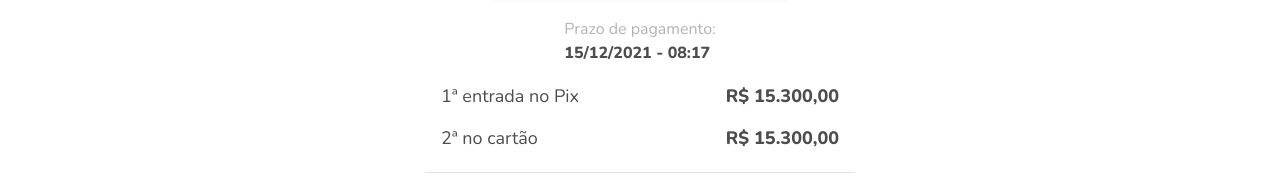
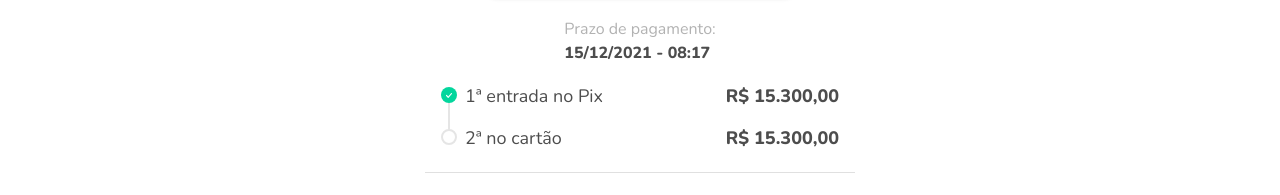
Before and after one commit to WagnerEsser/payment-screens, a React (Create React App) app: page /pix-card in a window 1280 px wide. Shown: the part 677-872 px from the top of the page. Built offline with nearby package versions, Linux system fonts and the light colour scheme.

Commit message:
feat(pix-card-page): radio steps

```diff
--- a/src/components/PaymentFormCard/RadioSelector/index.tsx
+++ b/src/components/PaymentFormCard/RadioSelector/index.tsx
@@ -2,18 +2,24 @@ import { Box } from '@mui/material'
 import checkIcon from 'src/assets/Check.svg'
 import { type Props } from './types'
 
-const RadioSelector = ({ selected }: Props) => (
+const getBorder = (beforeSelected: Props['beforeSelected'], selected: Props['selected']) => {
+  if (beforeSelected) return '2px solid #03D69D'
+  if (!selected) return '2px solid #E5E5E5'
+  return undefined
+}
+
+const RadioSelector = ({ size, beforeSelected, selected }: Props) => (
   <Box
     display="flex"
     justifyContent="center"
     alignItems="center"
-    width="26px"
-    height="26px"
+    width={size + 'px'}
+    height={size + 'px'}
     borderRadius="100%"
-    border={!selected ? '2px solid #E5E5E5' : undefined}
+    border={getBorder(beforeSelected, selected)}
     sx={{ bgcolor: selected ? '#03D69D' : 'white' }}
   >
-    {selected && <img src={checkIcon} alt="check-icon" />}
+    {selected && <img src={checkIcon} alt="check-icon" width={size * 0.42} />}
   </Box>
 )
 
--- a/src/components/PaymentFormCard/RadioSelector/types.ts
+++ b/src/components/PaymentFormCard/RadioSelector/types.ts
@@ -1,3 +1,5 @@
 export interface Props {
+  size: number
+  beforeSelected?: boolean
   selected?: boolean
 }
--- a/src/components/PaymentFormCard/index.tsx
+++ b/src/components/PaymentFormCard/index.tsx
@@ -16,7 +16,7 @@ const PaymentFormCard = (props: Props) => {
         <Box display="flex" justifyContent="space-between">
           <InstallmentValue quantity={installment} value={installmentValue} />
           <Box display="flex" alignItems="center">
-            <RadioSelector selected={selected} />
+            <RadioSelector size={26} selected={selected} />
           </Box>
         </Box>
         {cashbackPercent && <CashbackValue value={cashbackPercent} />}
--- /dev/null
+++ b/src/components/PixCard/InstallmentSteps/index.tsx
@@ -0,0 +1,53 @@
+import { Box, Typography } from '@mui/material'
+import { type Props } from './types'
+import { type InstallmentStep } from 'src/screens/PixAndCard/types'
+import RadioSelector from 'src/components/PaymentFormCard/RadioSelector'
+
+const getState = (step: InstallmentStep) => {
+  if (!step.current && !step.done) return <RadioSelector size={16} />
+  if (step.current) return <RadioSelector beforeSelected size={16} />
+  if (step.done) return <RadioSelector selected size={16} />
+}
+
+const InstallmentSteps = ({ values }: Props) => (
+  <Box
+    display="flex"
+    flexDirection="column"
+    width="100%"
+    paddingX="16px"
+    marginTop="3px"
+    marginBottom="20px"
+  >
+    {values.map((step, index) => {
+      const nextItem = !!values[index + 1]
+
+      return (
+        <Box position="relative" display="flex" width="100%" marginTop="15px" key={index}>
+          {nextItem && (
+            <Box
+              position="absolute"
+              top={12}
+              left={7}
+              height="42px"
+              borderLeft="2px solid #E5E5E5"
+              zIndex={100}
+            />
+          )}
+          <Box marginTop="4px" marginRight="8px" zIndex={200}>
+            {getState(step)}
+          </Box>
+          <Box position="relative" display="flex" flex={1} justifyContent="space-between">
+            <Typography fontSize="18px" color="#4D4D4D" noWrap>
+              {step.description}
+            </Typography>
+            <Typography fontSize="18px" color="#4D4D4D" fontWeight={800} flexShrink={0}>
+              {step.value}
+            </Typography>
+          </Box>
+        </Box>
+      )
+    })}
+  </Box>
+)
+
+export default InstallmentSteps
--- /dev/null
+++ b/src/components/PixCard/InstallmentSteps/types.ts
@@ -0,0 +1,5 @@
+import { type InstallmentStep } from 'src/screens/PixAndCard/types'
+
+export interface Props {
+  values: InstallmentStep[]
+}
--- a/src/screens/PixAndCard/index.tsx
+++ b/src/screens/PixAndCard/index.tsx
@@ -10,6 +10,8 @@ import AccordionSummary from '@mui/material/AccordionSummary'
 import AccordionDetails from '@mui/material/AccordionDetails'
 import ExpandMoreIcon from '@mui/icons-material/ExpandMore'
 import Installment from 'src/components/PixCard/Installment'
+import InstallmentSteps from 'src/components/PixCard/InstallmentSteps'
+import { INSTALLMENT_STEPS } from './mockData'
 
 const PixAndCard = () => {
   const renderAccordion = useMemo(
@@ -52,17 +54,7 @@ const PixAndCard = () => {
           15/12/2021 - 08:17
         </Typography>
       </Box>
-      <Box
-        display="flex"
-        flexDirection="column"
-        width="100%"
-        paddingX="16px"
-        marginTop="3px"
-        marginBottom="20px"
-      >
-        <Installment description="1ª entrada no Pix" value="R$ 15.300,00" />
-        <Installment description="2ª no cartão" value="R$ 15.300,00" />
-      </Box>
+      <InstallmentSteps values={INSTALLMENT_STEPS} />
       <Box width="100%">
         <Divider variant="fullWidth" />
       </Box>
--- /dev/null
+++ b/src/screens/PixAndCard/mockData.ts
@@ -0,0 +1,13 @@
+import { type InstallmentStep } from './types'
+
+export const INSTALLMENT_STEPS: InstallmentStep[] = [
+  {
+    description: '1ª entrada no Pix',
+    value: 'R$ 15.300,00',
+    done: true
+  },
+  {
+    description: '2ª no cartão',
+    value: 'R$ 15.300,00'
+  }
+]
--- a/src/screens/PixAndCard/types.ts
+++ b/src/screens/PixAndCard/types.ts
@@ -0,0 +1,6 @@
+export interface InstallmentStep {
+  description: string
+  value: string
+  current?: boolean
+  done?: boolean
+}
```
